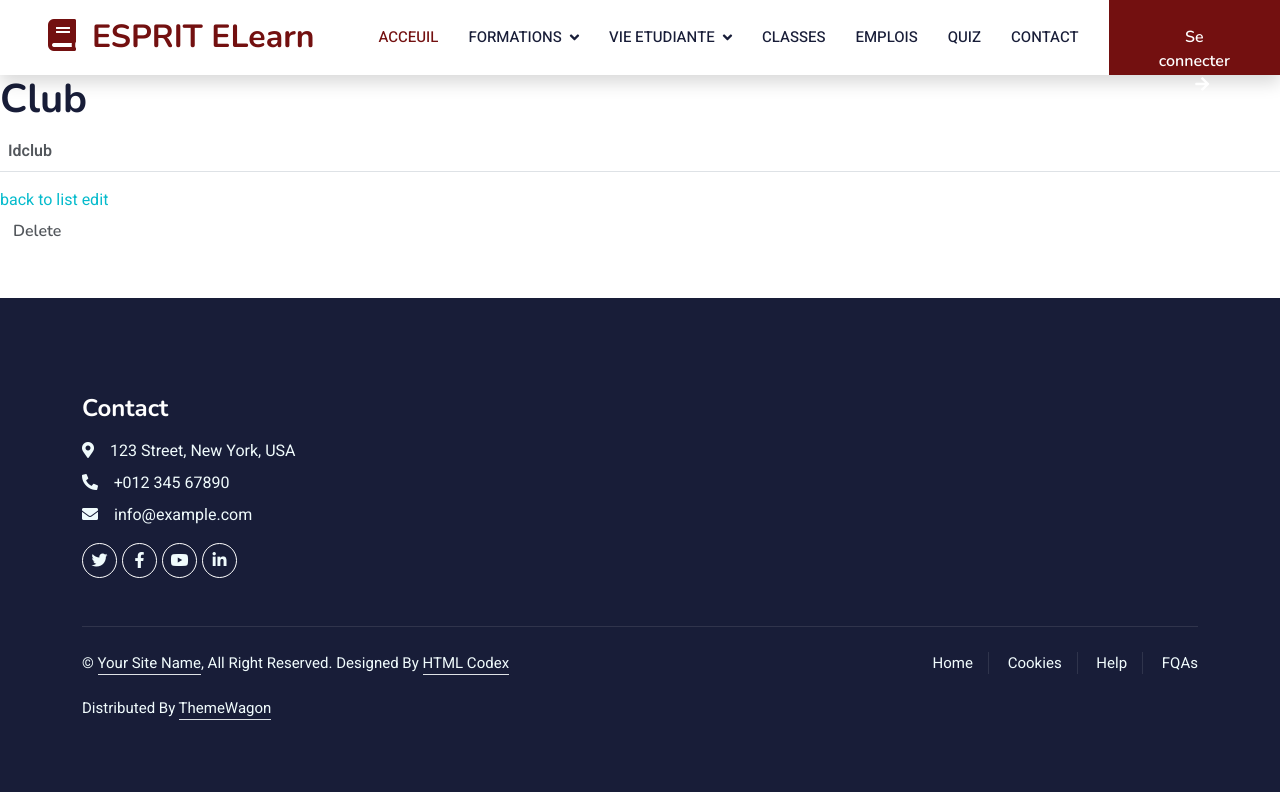
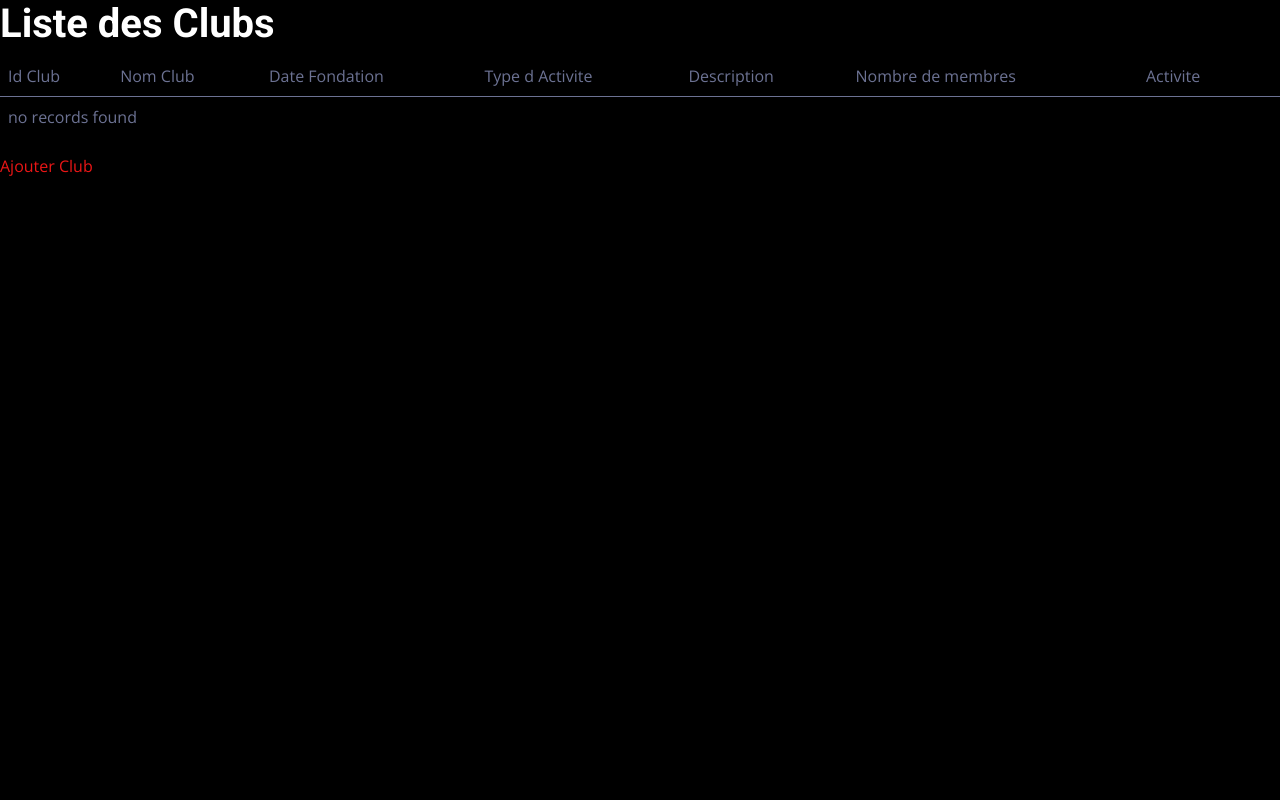
Before and after one commit to rayaabdelhafidh/EspritE-LearnWeb, a Symfony app: template templates/club/show.html.twig in a window 1280 px wide. Run offline with Twig, Linux system fonts and the light colour scheme; the template is opened without the code that fills it, so the values that code supplies are empty; some libraries are stand-ins or nearby versions.

Commit message:
gestion clubs

```diff
--- a/src/Entity/Evenement.php
+++ b/src/Entity/Evenement.php
@@ -5,6 +5,8 @@
 use App\Repository\EvenementRepository;
 use Doctrine\DBAL\Types\Types;
 use Doctrine\ORM\Mapping as ORM;
+use Doctrine\Common\Collections\ArrayCollection;
+use Doctrine\Common\Collections\Collection;
 /**
  * @ORM\Entity(repositoryClass="App\Repository\EvenementRepository")
  */
@@ -38,6 +40,9 @@
 
     #[ORM\ManyToOne(inversedBy: 'evenement')]
     private ?Club $club= null;
+
+    #[ORM\OneToMany(mappedBy: 'evenement', targetEntity: Participant::class)]
+    private Collection $evenement_participant;
 
 
     public function getIdevenement(): ?int
--- a/src/Entity/User.php
+++ b/src/Entity/User.php
@@ -9,6 +9,8 @@
 use Symfony\Component\Security\Core\User\UserInterface;
 use Symfony\Component\Serializer\Annotation\Groups;
 use Symfony\Component\Validator\Constraints as Assert;
+use Doctrine\Common\Collections\ArrayCollection;
+use Doctrine\Common\Collections\Collection;
 
 
 /**
@@ -70,6 +72,8 @@
     #[ORM\Column(length: 255)]
     private ?string $etatPresence = null;
 
+    #[ORM\OneToMany(mappedBy: 'user', targetEntity: Participant::class)]
+    private Collection $user_participant;
 
     public function getId(): ?int
     {
--- a/templates/base.html.twig
+++ b/templates/base.html.twig
@@ -49,6 +49,8 @@
 </head>
 
 <body>
+
+
     <!-- Spinner Start -->
     <div id="spinner" class="show bg-white position-fixed translate-middle w-100 vh-100 top-50 start-50 d-flex align-items-center justify-content-center">
         <div class="spinner-border text-primary" style="width: 3rem; height: 3rem;" role="status">
@@ -100,9 +102,9 @@
     </nav>
 
     <!-- Navbar End -->
+ {% block body %}
+ {% endblock %}
 
- {% block body %}
- {% endblock  %}
 
     <!-- Footer Start -->
     <div class="container-fluid bg-dark text-light footer pt-5 mt-5 wow fadeIn" data-wow-delay="0.1s">
@@ -151,8 +153,8 @@
 
     <!-- Back to Top -->
     <a href="#" class="btn btn-lg btn-primary btn-lg-square back-to-top"><i class="bi bi-arrow-up"></i></a>
+   {% block javascript %}
 
-   {% block javascript %}
     <!-- JavaScript Libraries -->
     <script src="https://code.jquery.com/jquery-3.4.1.min.js"></script>
     <script src="https://cdn.jsdelivr.net/npm/bootstrap@5.0.0/dist/js/bootstrap.bundle.min.js"></script>
@@ -163,7 +165,8 @@
 
     <!-- Template Javascript -->
         <script src="{{asset('js/main.js')}}"></script>
-    {% endblock %}
+           {% endblock %}
+
 </body>
 
 </html>
--- a/templates/baseback.html.twig
+++ b/templates/baseback.html.twig
@@ -4,7 +4,7 @@
 
 <head>
     <meta charset="utf-8">
-    <title>DarkPan - Bootstrap 5 Admin Template</title>
+    <title>ESPRIT E-LEARN BACK</title>
     <meta content="width=device-width, initial-scale=1.0" name="viewport">
     <meta content="" name="keywords">
     <meta content="" name="description">
@@ -39,6 +39,8 @@
 
 
 <body>
+            {% block bodyBack %}
+
     <div class="container-fluid position-relative d-flex p-0">
         <!-- Spinner Start -->
         <div id="spinner" class="show bg-dark position-fixed translate-middle w-100 vh-100 top-50 start-50 d-flex align-items-center justify-content-center">
@@ -70,11 +72,10 @@
                 <div class="navbar-nav w-100">
                     <a href="{{ path('app_back_home') }}" class="nav-item nav-link active"><i class="fa fa-tachometer-alt me-2"></i>Dashboard</a>
                     <div class="nav-item dropdown">
-                        <a href="#" class="nav-link dropdown-toggle" data-bs-toggle="dropdown"><i class="fa fa-laptop me-2"></i>Elements</a>
+                        <a href="#" class="nav-link dropdown-toggle" data-bs-toggle="dropdown"><i class="fa fa-laptop me-2"></i>Vie Etudiante</a>
                         <div class="dropdown-menu bg-transparent border-0">
-                            <a href="button.html" class="dropdown-item">Buttons</a>
-                            <a href="typography.html" class="dropdown-item">Typography</a>
-                            <a href="element.html" class="dropdown-item">Other Elements</a>
+                            <a href="{{ path('app_club_index') }}" class="dropdown-item">Clubs</a>
+                            <a href="{{ path('app_about') }}" class="dropdown-item">Evenements</a>
                         </div>
                     </div>
                     <a href="widget.html" class="nav-item nav-link"><i class="fa fa-th me-2"></i>Cours</a>
@@ -191,11 +192,6 @@
             </nav>
             <!-- Navbar End -->
 
-
-
-
-          {% block body %}
-           {% endblock  %}
             <!-- Footer Start -->
             <div class="container-fluid pt-4 px-4">
                 <div class="bg-secondary rounded-top p-4">
@@ -237,6 +233,8 @@
 
     <!-- Template Javascript -->
     <script src="{{asset('./back/js/main.js')}}"></script>
+        {% endblock %}
+
 </body>
 
 
--- a/templates/club/new.html.twig
+++ b/templates/club/new.html.twig
@@ -1,4 +1,4 @@
-{% extends 'base.html.twig' %}
+{% extends 'baseback.html.twig' %}
 
 {% block title %}New Club{% endblock %}
 
--- a/templates/club/show.html.twig
+++ b/templates/club/show.html.twig
@@ -1,22 +1,42 @@
-{% extends 'base.html.twig' %}
+{% extends 'baseback.html.twig' %}
 
-{% block title %}Club{% endblock %}
-
-{% block body %}
-    <h1>Club</h1>
-
+{% block bodyBack %}
+    <h1>Liste des Clubs</h1>
     <table class="table">
+        <thead>
+            <tr>
+    <td> Id Club </td>
+    <td> Nom Club </td>
+    <td> Date Fondation </td>
+    <td> Type d Activite </td>
+    <td> Description </td>
+    <td> Nombre de membres </td>
+    <td> Activite  </td>
+    <th>          </th>
+            </tr>
+        </thead>
         <tbody>
+        {% for club in clubs %}
             <tr>
-                <th>Idclub</th>
-                <td>{{ club.idclub }}</td>
+    <td> {{club.idclub}} </td>
+    <td> {{club.nomclub|upper}} </td>
+    <td>{{ club.datefondation ? club.datefondation|date('Y-m-d') : '' }}</td>
+    <td> {{club.typeactivite}} </td>
+    <td> {{club.description}} </td>
+    <td> {{club.nbmembres}} </td>
+    <td>{{ club.active ? 'Active' : 'Inactive' }}</td>
+                <td>
+                    <a href="{{ path('app_club_delete', {'idclub': club.idclub}) }}">Supprimer</a>
+                    <a href="{{ path('app_club_edit', {'idclub': club.idclub}) }}">Modifier</a>
+                </td>
             </tr>
+        {% else %}
+            <tr>
+                <td colspan="2">no records found</td>
+            </tr>
+        {% endfor %}
         </tbody>
     </table>
 
-    <a href="{{ path('app_club_index') }}">back to list</a>
-
-    <a href="{{ path('app_club_edit', {'idclub': club.idclub}) }}">edit</a>
-
-    {{ include('club/_delete_form.html.twig') }}
+    <a href="{{ path('app_club_new') }}">Ajouter Club</a>
 {% endblock %}
```
Also changed, not shown: src/Controller/ClubController.php (+12 -12 lines), src/Entity/Club.php (+33 -8 lines), src/Entity/Participant.php (+23 -42 lines), templates/club/index.html.twig (+21 -12 lines), 1 other file.
